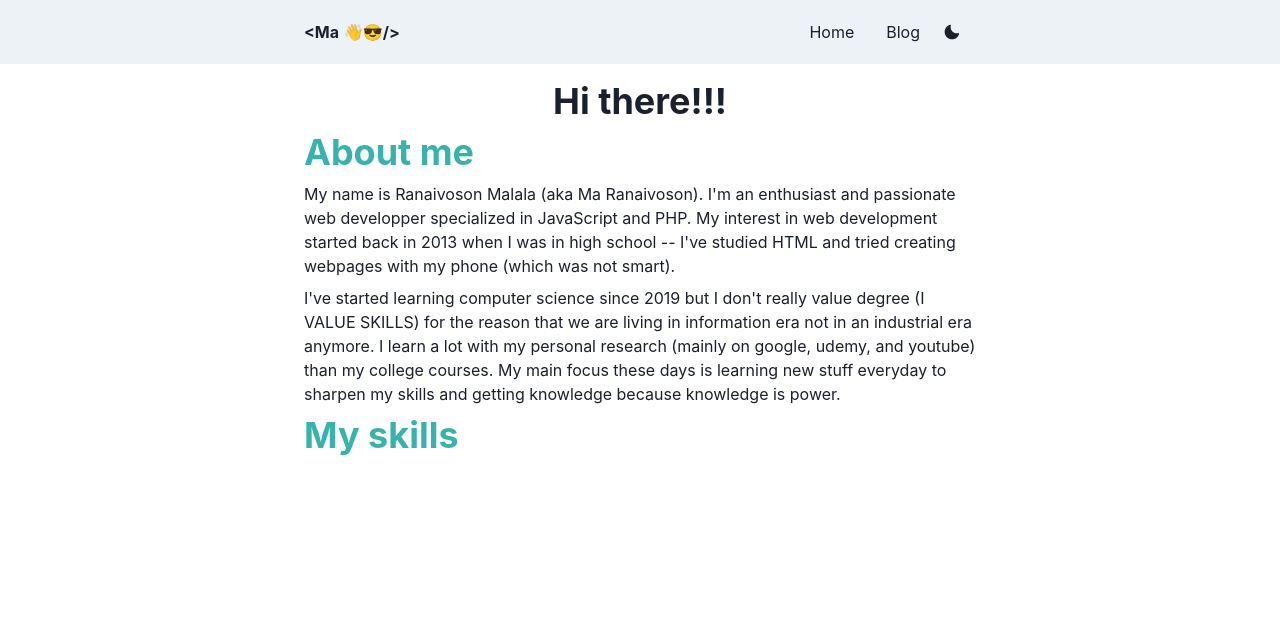
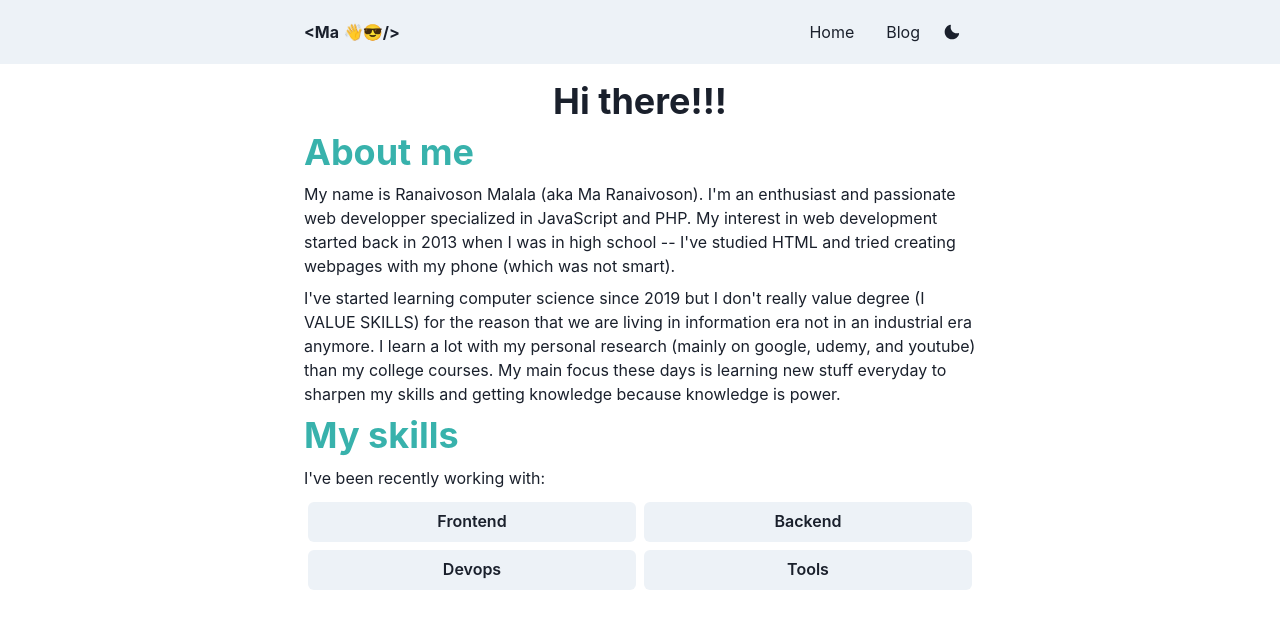
Before and after one commit to ma-ranaivoson/blog, a Next.js app: page / in a window 1280 px wide. Shown: the top 628 px of the page. Built offline with nearby package versions, Linux system fonts and the light colour scheme.

Commit message:
Adding Recent work

```diff
--- a/features/home/components/Header.tsx
+++ b/features/home/components/Header.tsx
@@ -13,25 +13,29 @@ import {
   Heading,
   Collapse,
 } from '@chakra-ui/react';
-import { HamburgerIcon, CloseIcon, MoonIcon, SunIcon } from '@chakra-ui/icons';
+import {
+  HamburgerIcon, CloseIcon, MoonIcon, SunIcon,
+} from '@chakra-ui/icons';
 import style from '../../../styles/Headers.module.css';
 
 const Links = ['Home', 'Blog'];
 
-const NavLink = ({ children }: { children: ReactNode }) => (
+function NavLink({ children }: { children: ReactNode }) {
+  return (
     <Link
       px={2}
       py={1}
-    rounded={'md'}
+      rounded="md"
       _hover={{
         textDecoration: 'none',
         bg: useColorModeValue('gray.200', 'gray.700'),
       }}
-    href={'#'}
+      href="/"
     >
       {children}
     </Link>
   );
+}
 
 export default function Header() {
   const { colorMode, toggleColorMode } = useColorMode();
@@ -39,26 +43,36 @@ export default function Header() {
 
   return (
     <Box bg={useColorModeValue('gray.100', 'gray.900')} px={4}>
-      <Flex maxW={'2xl'} h={16} alignItems={'center'} justifyContent={'space-between'} margin="auto">
+      <Flex
+        maxW="2xl"
+        h={16}
+        alignItems="center"
+        justifyContent="space-between"
+        margin="auto"
+      >
         <IconButton
-          size={'md'}
+          size="md"
           icon={isOpen ? <CloseIcon /> : <HamburgerIcon />}
-          aria-label={'Open Menu'}
+          aria-label="Open Menu"
           display={{ md: 'none' }}
           onClick={isOpen ? onClose : onOpen}
         />
-        <HStack spacing={8} alignItems={'center'}>
+        <HStack spacing={8} alignItems="center">
           <Box>
-            <Link className={style.linkReset}>
-              <Heading size='sm' cursor='pointer'>
-                {'<'}Ma <div className={style.emoji} data-hover='👋'></div>😎/
+            <Link className={style.linkReset} href="/">
+              <Heading size="sm" cursor="pointer">
+                {'<'}
+                Ma
+                {' '}
+                <div className={style.emoji} data-hover="👋" />
+                😎/
                 {'>'}
               </Heading>
             </Link>
           </Box>
         </HStack>
-        <Flex alignItems={'center'}>
-          <HStack as={'nav'} spacing={4} display={{ base: 'none', md: 'flex' }}>
+        <Flex alignItems="center">
+          <HStack as="nav" spacing={4} display={{ base: 'none', md: 'flex' }}>
             {Links.map((link) => (
               <NavLink key={link}>{link}</NavLink>
             ))}
@@ -72,7 +86,7 @@ export default function Header() {
       <Collapse in={isOpen} animateOpacity>
         {isOpen ? (
           <Box pb={4} display={{ md: 'none' }}>
-            <Stack as={'nav'} spacing={4}>
+            <Stack as="nav" spacing={4}>
               {Links.map((link) => (
                 <NavLink key={link}>{link}</NavLink>
               ))}
--- a/features/home/components/HeroArea.tsx
+++ b/features/home/components/HeroArea.tsx
@@ -1,36 +1,76 @@
-import { Center, Flex, Heading, Stack, Text } from '@chakra-ui/react';
-import React from 'react';
+import {
+  Center, Flex, Heading, Stack, Text, Avatar, Box, useDisclosure, Button, Collapse,
+} from '@chakra-ui/react';
+import data from '../data/tech.json';
+
+interface BadgeTechProps {
+  image: string;
+  name: string;
+}
+
+function BadgeTech({ image, name }: BadgeTechProps) {
+  return (
+    <Flex alignContent="center" alignItems="center" mt="5">
+      <Avatar src={image} bgColor="#fff" />
+      <Box ml="3">
+        <Text fontWeight="bold">
+          {name}
+        </Text>
+      </Box>
+    </Flex>
+  );
+}
 
 function HeroArea() {
   return (
-    <Flex justifyContent={'center'} maxW={'2xl'} margin='auto'>
+    <Flex justifyContent="center" maxW="2xl" margin="auto">
       <Stack spacing={2}>
-        <Heading as='h2'>
+        <Heading as="h2">
           {' '}
           <Center>Hi there!!!</Center>
         </Heading>
-        <Heading as='h3' color={'#38B2AC'}>
+        <Heading as="h3" color="#38B2AC">
           About me
         </Heading>
-        <Text margin={'auto'}>
-          My name is Ranaivoson Malala (aka Ma Ranaivoson). I'm an enthusiast
-          and passionate web developper specialized in JavaScript and PHP. My
-          interest in web development started back in 2013 when I was in high
-          school -- I've studied HTML and tried creating webpages with my phone
-          (which was not smart).
+        <Text margin="auto">
+          My name is Ranaivoson Malala (aka Ma Ranaivoson). I&apos;m an
+          enthusiast and passionate web developper specialized in JavaScript and
+          PHP. My interest in web development started back in 2013 when I was in
+          high school -- I&apos;ve studied HTML and tried creating webpages with
+          my phone (which was not smart).
         </Text>
-        <Text margin={'auto'}>
-          I've started learning computer science since 2019 but I don't really
-          value degree (I VALUE SKILLS) for the reason that we are living in
-          information era not in an industrial era anymore. I learn a lot with
-          my personal research (mainly on google, udemy, and youtube) than my
-          college courses. My main focus these days is learning new stuff
-          everyday to sharpen my skills and getting knowledge because knowledge
-          is power.
+        <Text margin="auto">
+          I&apos;ve started learning computer science since 2019 but I
+          don&apos;t really value degree (I VALUE SKILLS) for the reason that we
+          are living in information era not in an industrial era anymore. I
+          learn a lot with my personal research (mainly on google, udemy, and
+          youtube) than my college courses. My main focus these days is learning
+          new stuff everyday to sharpen my skills and getting knowledge because
+          knowledge is power.
         </Text>
-        <Heading as='h3' color={'#38B2AC'}>
+        <Heading as="h3" color="#38B2AC">
           My skills
         </Heading>
+        <Text margin="auto">
+          I&apos;ve been recently working with:
+        </Text>
+        <Flex flexDir={{ base: 'column', md: 'row' }} w="100%" flexWrap="wrap">
+          {data.type.map((type, i) => {
+            const { isOpen, onToggle } = useDisclosure();
+
+            return (
+              // eslint-disable-next-line react/no-array-index-key
+              <Box w={{ base: '100%', md: '50%' }} p="1" key={`${type}-${i}`}>
+                <Button onClick={onToggle} w="100%">{type}</Button>
+                <Collapse in={isOpen} animateOpacity>
+                  { data.recent
+                    .filter((filteredData) => filteredData.type === type)
+                    .map((d) => <BadgeTech name={d.name} image={d.image} />)}
+                </Collapse>
+              </Box>
+            );
+          })}
+        </Flex>
       </Stack>
     </Flex>
   );
--- /dev/null
+++ b/features/home/data/tech.json
@@ -0,0 +1,84 @@
+{
+  "type": ["Frontend", "Backend", "Devops", "Tools"],
+  "programmingLanguage": [
+    {
+      "name": "JavaScript",
+      "image": "https://upload.wikimedia.org/wikipedia/commons/thumb/9/99/Unofficial_JavaScript_logo_2.svg/512px-Unofficial_JavaScript_logo_2.svg.png?20141107110902"
+    },
+    {
+      "name": "PHP",
+      "image": "https://upload.wikimedia.org/wikipedia/commons/thumb/2/27/PHP-logo.svg/711px-PHP-logo.svg.png?20180502235434"
+    },
+    {
+      "name": "Tools",
+      "image": "https://upload.wikimedia.org/wikipedia/commons/thumb/2/27/PHP-logo.svg/711px-PHP-logo.svg.png?20180502235434"
+    }
+  ],
+  "recent": [
+    {
+      "name": "TypeScript",
+      "type": "Frontend",
+      "image": "https://upload.wikimedia.org/wikipedia/commons/thumb/4/4c/Typescript_logo_2020.svg/512px-Typescript_logo_2020.svg.png"
+    },
+    {
+      "name": "PHP",
+      "type": "Backend",
+      "image": "https://upload.wikimedia.org/wikipedia/commons/thumb/2/27/PHP-logo.svg/711px-PHP-logo.svg.png?20180502235434"
+    },
+    {
+      "name": "React Native",
+      "type": "Frontend",
+      "image": "https://d33wubrfki0l68.cloudfront.net/554c3b0e09cf167f0281fda839a5433f2040b349/ecfc9/img/header_logo.svg"
+    },
+    {
+      "name": "Styled Components",
+      "type": "Frontend",
+      "image": "https://styled-components.com/logo.png"
+    },
+    {
+      "name": "GitHub actions",
+      "type": "Devops",
+      "image": "https://avatars.githubusercontent.com/u/44036562?s=200&v=4"
+    },
+    {
+      "name": "React Native Paper",
+      "type": "Frontend",
+      "image": "https://pbs.twimg.com/profile_images/1197491571849084933/HAwtsa-i_400x400.jpg"
+    },
+    {
+      "name": "Symfony",
+      "type": "Backend",
+      "image": "https://seeklogo.com/images/S/symfony-logo-AA34C8FC16-seeklogo.com.png"
+    },
+    {
+      "name": "API Platform",
+      "type": "Backend",
+      "image": "https://api-platform.com/static/74e20e175f4d908bbc0f1e2af28d3d66/Logo_Circle%20webby%20blue.svg"
+    },
+    {
+      "name": "Docker",
+      "type": "Devops",
+      "image": "https://marvel-b1-cdn.bc0a.com/f00000000152152/www.zend.com/sites/default/files/image/2019-09/logo-docker.jpg"
+    },
+    {
+      "name": "MySql",
+      "type": "Backend",
+      "image": "https://community.jaguar-network.com/wp-content/uploads/2017/06/mysql-1-696x456.jpg.webp"
+    },
+    {
+      "name": "Docker compose",
+      "type": "Devops",
+      "image": "https://www.seekpng.com/png/detail/525-5256723_docker-compose-logo.png"
+    },
+    {
+      "name": "Firebase",
+      "type": "Tools",
+      "image": "https://www.gstatic.com/devrel-devsite/prod/vcf74735f7c06cd017eb0bfd91ed83c965bdd5f0cbef3dc678f0e1f5f31be7e67/firebase/images/touchicon-180.png"
+    },
+    {
+      "name": "Amazon Web Services",
+      "type": "Tools",
+      "image": "https://a0.awsstatic.com/libra-css/images/logos/aws_logo_smile_1200x630.png"
+    }
+  ]
+}
--- a/features/index.ts
+++ b/features/index.ts
@@ -1,3 +1,4 @@
 import HomePage from './home/page/HomePage';
 
+// eslint-disable-next-line import/prefer-default-export
 export { HomePage };
--- a/next.config.js
+++ b/next.config.js
@@ -1,6 +1,7 @@
 /** @type {import('next').NextConfig} */
 const nextConfig = {
   reactStrictMode: true,
-}
+  distDir: 'build',
+};
 
-module.exports = nextConfig
+module.exports = nextConfig;
--- a/pages/index.tsx
+++ b/pages/index.tsx
@@ -1,4 +1,4 @@
-import { HomePage } from "../features";
+import { HomePage } from '../features';
 
 function Home() {
   return <HomePage />;
```
Also changed, not shown: package.json (+6 -6 lines), pages/api/hello.ts (+5 -5 lines), .eslintrc.json, 2 other files (tests, documents, lock files or other folders). Lines whose indentation alone changed are shown as unchanged.
